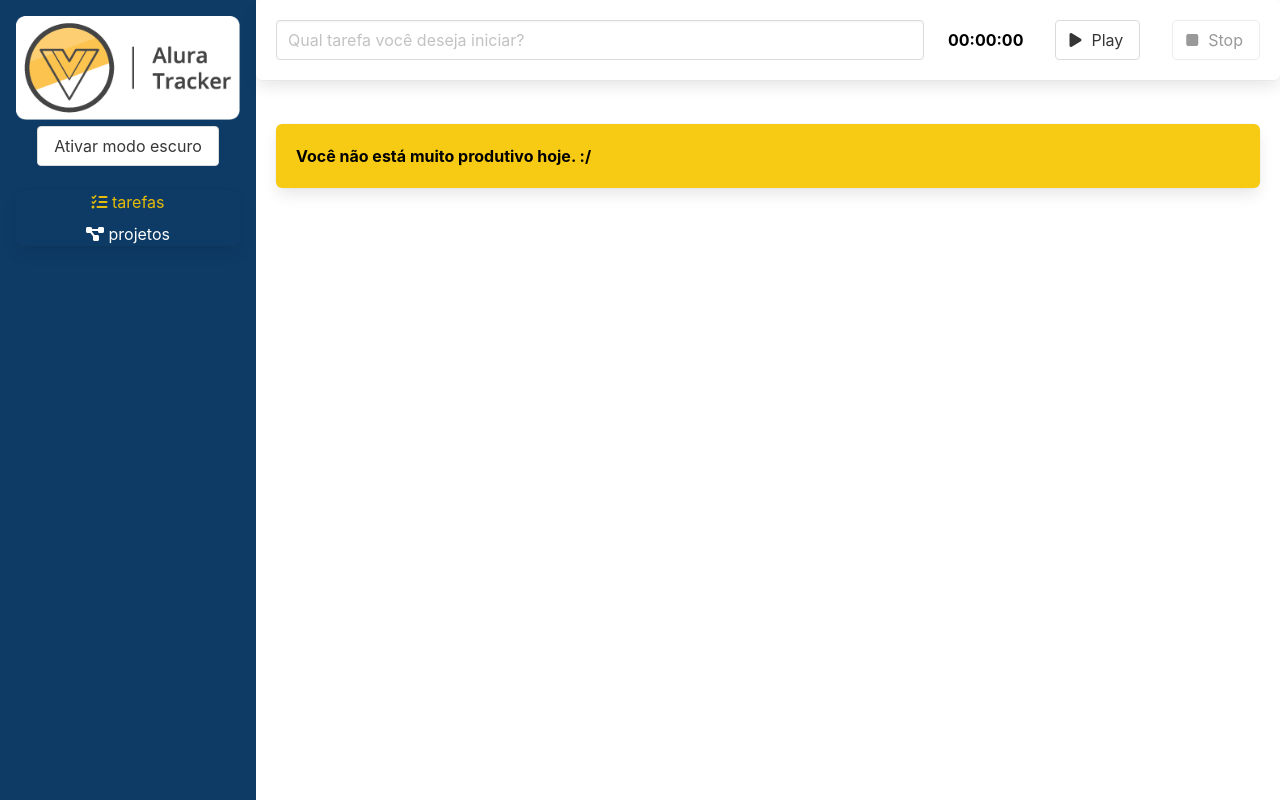
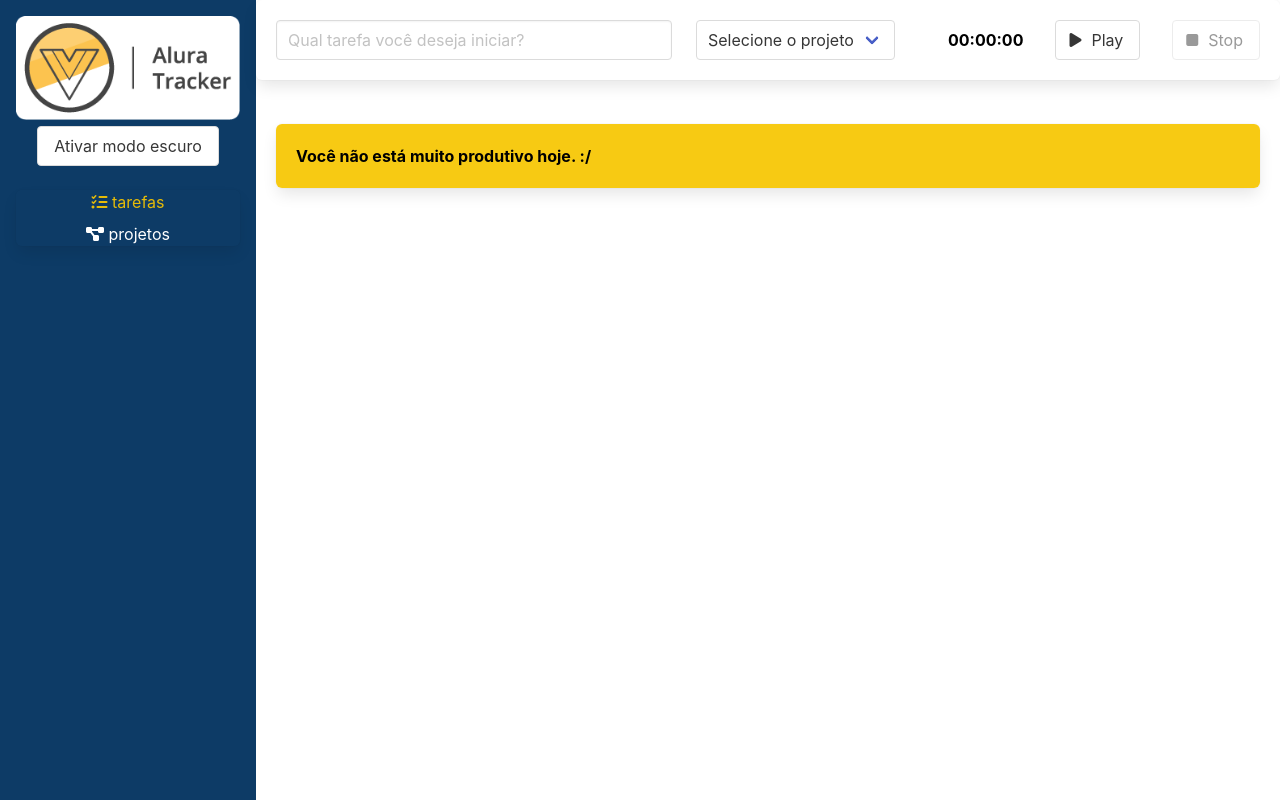
Before and after one commit to unzerstort/alura-tracker, a Vue app: page / in a window 1280 px wide. Built offline with nearby package versions, Linux system fonts and the light colour scheme.

Commit message:
adds state management

```diff
--- a/package.json
+++ b/package.json
@@ -10,7 +10,8 @@
   "dependencies": {
     "core-js": "^3.8.3",
     "vue": "^3.2.13",
-    "vue-router": "^4.3.0"
+    "vue-router": "^4.3.0",
+    "vuex": "^4.0.2"
   },
   "devDependencies": {
     "@fortawesome/fontawesome-free": "^6.5.1",
--- a/src/components/FormularioTarefa.vue
+++ b/src/components/FormularioTarefa.vue
@@ -1,8 +1,18 @@
 <template>
 	<div class="box formulario">
 		<div class="columns ">
-			<div class="column is-8" role="form" aria-label="Formulário para criação de uma nova tarefa">
+			<div class="column is-5" role="form" aria-label="Formulário para criação de uma nova tarefa">
 				<input type="text" class="input" placeholder="Qual tarefa você deseja iniciar?" v-model="descricao" />
+			</div>
+			<div class="column is-3">
+				<div class="select">
+					<select v-model="idProjeto">
+						<option value="">Selecione o projeto</option>
+						<option :value="projeto.id" v-for="projeto in projetos" :key="projeto.id">
+							{{ projeto.nome }}
+						</option>
+					</select>
+				</div>
 			</div>
 			<div class="column">
 				<Temporizador @aoTemporizadorFinalizado="finalizarTarefa" />
@@ -12,8 +22,10 @@
 </template>
 
 <script lang="ts">
-import { defineComponent } from "vue";
+import { computed, defineComponent } from "vue";
 import Temporizador from './Temporizador.vue';
+import { useStore } from "vuex";
+import { key } from "@/store";
 
 export default defineComponent({
 	name: "FormulárioTarefa",
@@ -24,6 +36,7 @@ export default defineComponent({
 	data() {
 		return {
 			descricao: '',
+			idProjeto: '',
 		}
 	},
 	methods: {
@@ -31,11 +44,19 @@ export default defineComponent({
 			this.$emit('aoSalvarTarefa', {
 				duracaoEmSegundos: tempoDecorrido,
 				descricao: this.descricao,
+				projeto: this.projetos.find(proj => proj.id == this.idProjeto)
 			})
 			this.descricao = '';
 
 		}
 	},
+	setup() {
+		const store = useStore(key);
+
+		return {
+			projetos: computed(() => store.state.projetos)
+		}
+	}
 });
 </script>
 
--- a/src/interfaces/ITarefa.ts
+++ b/src/interfaces/ITarefa.ts
@@ -1,4 +1,7 @@
+import IProjeto from "./IProjeto"
+
 export default interface ITarefa {
     duracaoEmSegundos: number,
     descricao: string,
+    projeto: IProjeto
 }
--- a/src/main.ts
+++ b/src/main.ts
@@ -2,7 +2,9 @@ import { createApp } from 'vue';
 import App from './App.vue';
 import '@fortawesome/fontawesome-free/css/all.css';
 import router from './router';
+import { key, store } from './store';
 
 createApp(App)
     .use(router)
+    .use(store, key)
     .mount('#app')
--- /dev/null
+++ b/src/store/index.ts
@@ -0,0 +1,28 @@
+import IProjeto from "@/interfaces/IProjeto";
+import { InjectionKey } from "vue";
+import { Store, createStore, useStore as vuexUseStore } from "vuex";
+
+interface Estado {
+    projetos: IProjeto[];
+}
+
+export const key: InjectionKey<Store<Estado>> = Symbol();
+
+export const store = createStore<Estado>({
+    state: {
+        projetos: []
+    },
+    mutations: {
+        'ADICIONA_PROJETO'(state, nomeProjeto: string) {
+            const projeto = {
+                id: new Date().toISOString(),
+                nome: nomeProjeto
+            } as IProjeto
+            state.projetos.push(projeto)
+        }
+    }
+});
+
+export function useStore(): Store<Estado> {
+    return vuexUseStore(key)
+}
--- a/src/views/ProjetosView.vue
+++ b/src/views/ProjetosView.vue
@@ -41,28 +41,29 @@
 </template>
 
 <script lang="ts">
-import IProjeto from '@/interfaces/IProjeto';
-import { defineComponent } from 'vue';
+import { useStore } from '@/store';
+import { computed, defineComponent } from 'vue';
 
 export default defineComponent({
     name: "ProjetosView",
     data() {
         return {
             nomeProjeto: '',
-            projetos: [] as IProjeto[]
         };
     },
     methods: {
         salvar() {
-            const projeto: IProjeto = {
-                nome: this.nomeProjeto,
-                id: new Date().toISOString()
-            };
-
-            this.projetos.push(projeto);
+            this.store.commit('ADICIONA_PROJETO', this.nomeProjeto);
             this.nomeProjeto = '';
         }
-    }
+    },
+    setup() {
+        const store = useStore();
+        return {
+            store,
+            projetos: computed(() => store.state.projetos)
+        }
+    },
 })
 
 </script>
```
Also changed, not shown: 1 other file (tests, documents, lock files or other folders).
